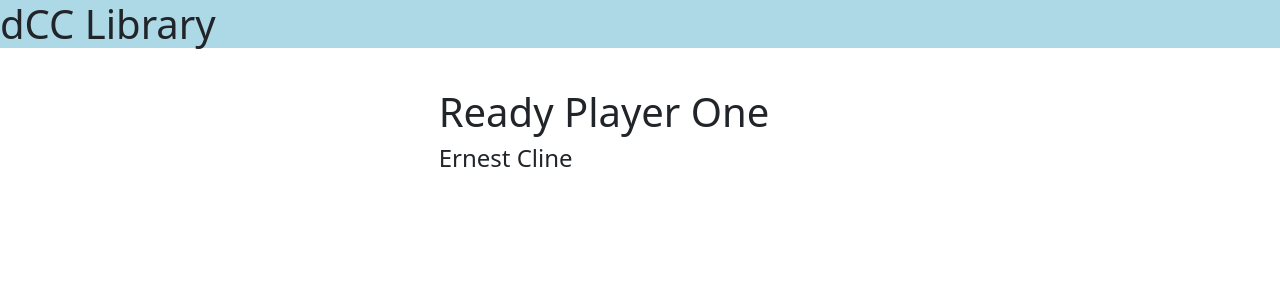
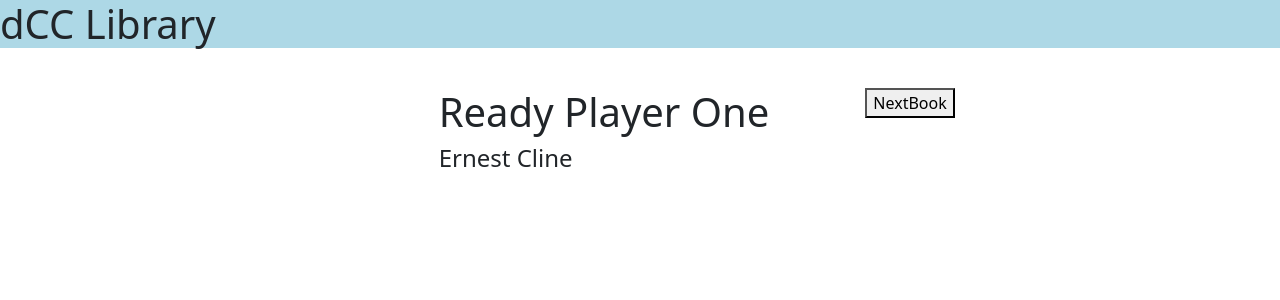
Before and after one commit to Wyatt726/reactLibrary, a React (Create React App) app: page / in a window 1280 px wide. Shown: the top 300 px of the page. Built offline with nearby package versions, Linux system fonts and the light colour scheme.

Commit message:
sucessfully created next book function and button

```diff
--- a/src/components/App.jsx
+++ b/src/components/App.jsx
@@ -14,6 +14,19 @@
             bookNumber:0
         };
     }
+
+    goToNextBook = () => {
+        let tempBookNumber = this.state.bookNumber;
+        tempBookNumber ++;
+        if(tempBookNumber === this.books.length){
+            tempBookNumber = 0;
+        }
+        this.setState({
+            bookNumber: tempBookNumber
+        });
+    }
+
+
 render(){
     return(
         <div className="container-fluid">
@@ -22,9 +35,11 @@
                 <div className="col-md-4"></div>
                 <div className="col-md-4">
                 <h1>{this.books[this.state.bookNumber].title}</h1>
-                <h4>{this.books[0].author}</h4>
+                <h4>{this.books[this.state.bookNumber].author}</h4>
                 </div>
-                <div className="col-md-4"></div>
+                <div className="col-md-4">
+                    <button onClick={this.goToNextBook}>NextBook</button>
+                </div>
             </div>
 
         </div>
```
